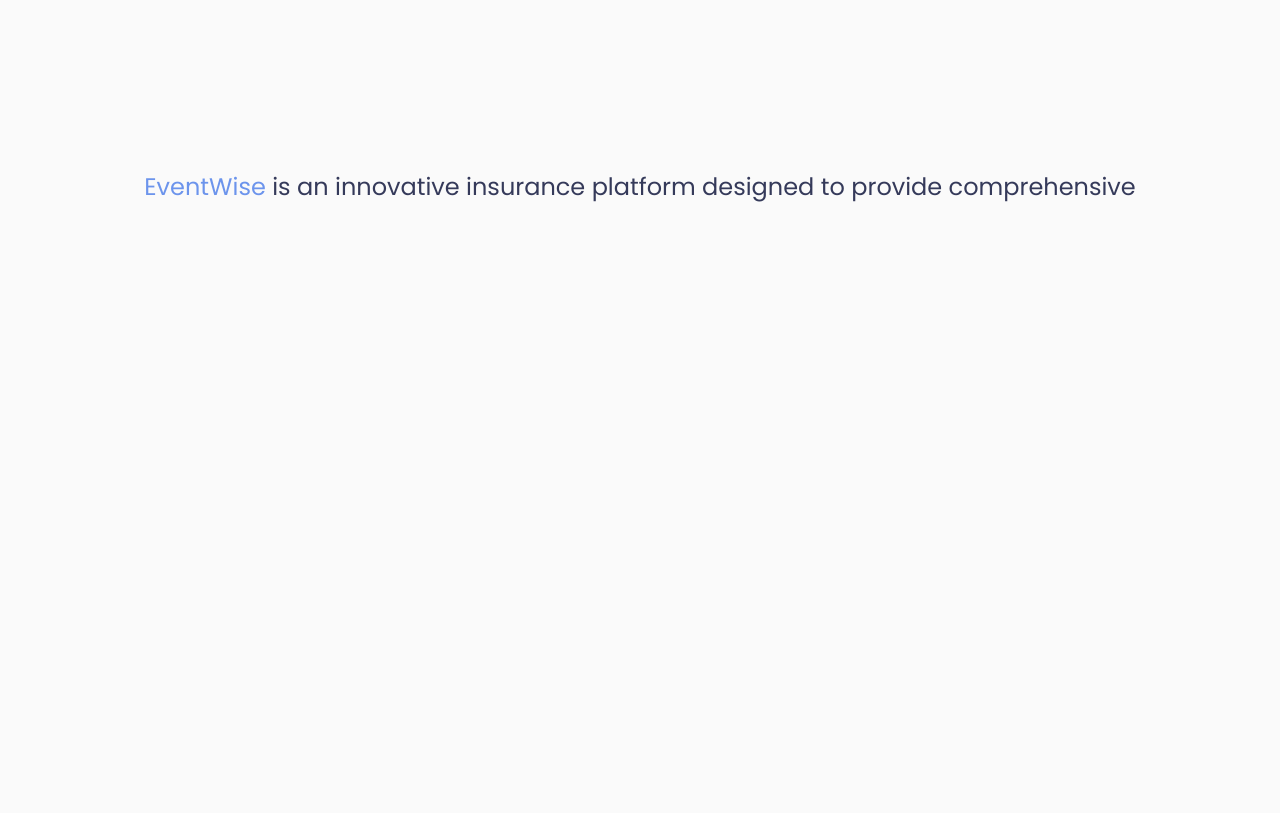
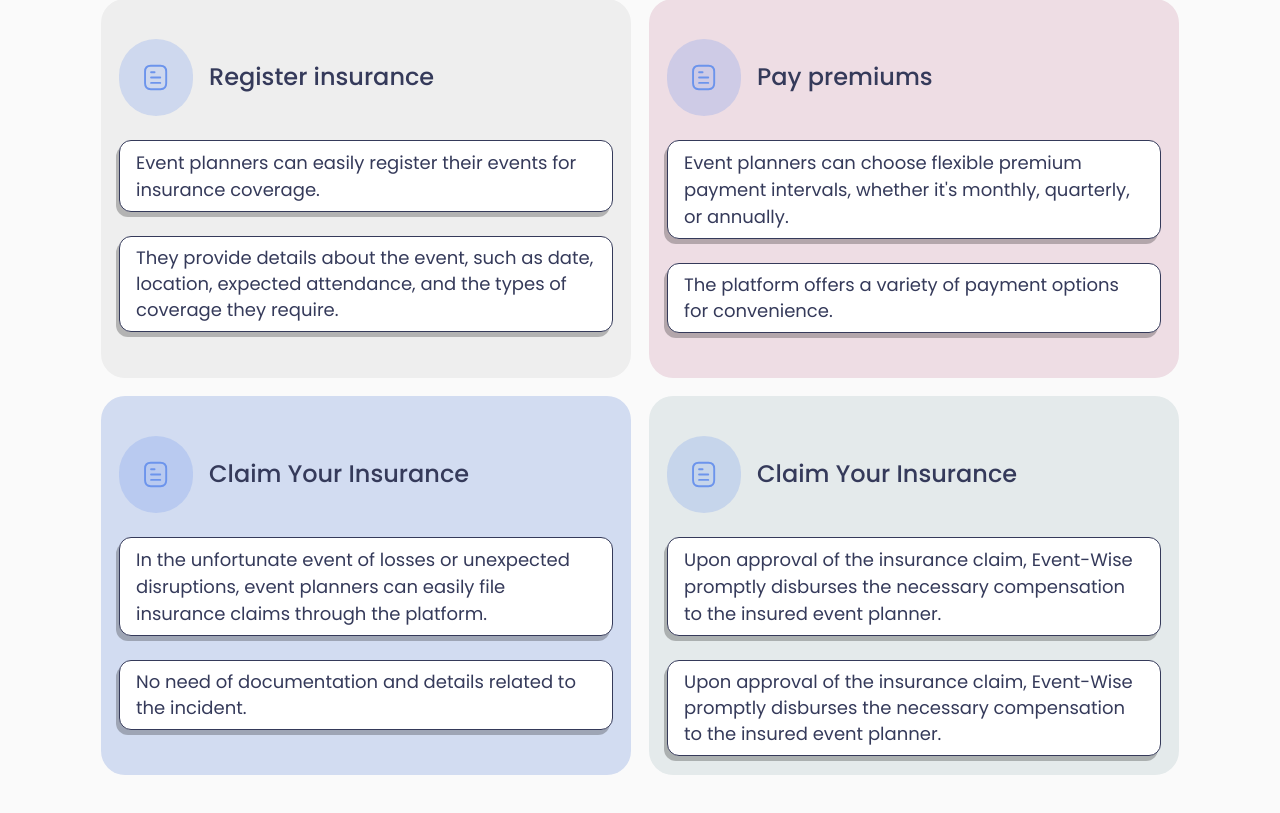
Before and after one commit to izaakwalz/eventwise.web, a Next.js app: page / in a window 1280 px wide. Shown: the part 1007-1820 px from the top of the page. Built offline with nearby package versions, Linux system fonts and the light colour scheme.

Commit message:
completed mobile responsiveness on how it works

```diff
--- /dev/null
+++ b/src/components/Icons.tsx
@@ -0,0 +1,47 @@
+export const DocumentIcon = () => (
+  <svg
+    xmlns="http://www.w3.org/2000/svg"
+    width="82"
+    height="82"
+    viewBox="0 0 82 82"
+    fill="none"
+  >
+    <circle cx="41" cy="41" r="41" fill="#6C94EC" fill-opacity="0.25" />
+  </svg>
+);
+
+export const CardIcon = () => (
+  <svg
+    xmlns="http://www.w3.org/2000/svg"
+    width="82"
+    height="82"
+    viewBox="0 0 82 82"
+    fill="none"
+  >
+    <circle cx="41" cy="41" r="41" fill="#6C94EC" fill-opacity="0.25" />
+  </svg>
+);
+
+export const ClaimIcon = () => (
+  <svg
+    xmlns="http://www.w3.org/2000/svg"
+    width="82"
+    height="82"
+    viewBox="0 0 82 82"
+    fill="none"
+  >
+    <circle cx="41" cy="41" r="41" fill="#6C94EC" fill-opacity="0.25" />
+  </svg>
+);
+
+export const PayIcon = () => {
+  <svg
+    xmlns="http://www.w3.org/2000/svg"
+    width="82"
+    height="82"
+    viewBox="0 0 82 82"
+    fill="none"
+  >
+    <circle cx="41" cy="41" r="41" fill="#6C94EC" fill-opacity="0.25" />
+  </svg>;
+};
--- a/src/sections/home/about.tsx
+++ b/src/sections/home/about.tsx
@@ -1,15 +1,44 @@
+import { DocumentIcon } from '@/components/Icons';
+import Image from 'next/image';
+import { ClaimYourInsurance, PayInsured, PayPremiums, RegisterInsurance } from './how-it-works';
+
 export default function About() {
   return (
     <section className="w-full">
-      <div className="w-full items-center justify-center">
-        <p className="text-[24px]/[32] text-center text-ews-300">
-          <span className="text-ews-200">EventWise</span> is an innovative
-          insurance platform designed to provide comprehensive coverage for
-          event planners and organizers utilizing Chain-link blockchain.
+      <div className="flex items-center justify-center text-center lg:px-[103px]">
+        <p className="text-[12px] lg:text-2xl">
+          <span className="text-ews-200">EventWise</span> is an innovative insurance platform
+          designed to provide comprehensive coverage for event planners and organizers utilizing
+          Chain-link blockchain.
         </p>
       </div>
-
-      {/* <section className="w-full"></section> */}
+      <div className="grid w-full grid-cols-1 gap-[18px] py-[52px] lg:grid-cols-2 lg:py-[100px] ">
+        {/* <div className="w-full flex flex-col items-start gap-6 max-w-[610px] h-[379px] rounded-3xl py-10 px-[18px] bg-ews-700">
+          <div className="flex items-center gap-4">
+            <div className="p-[25px] bg-ews-200/25 rounded-full">
+              <Image
+                src={"/document_icon.svg"}
+                width={24}
+                height={24}
+                alt="icon"
+              />
+            </div>
+            <p className="text-[24px] font-medium">Register insurance</p>
+          </div>
+          <div className="py-2 px-4 shadow-card flex items-center justify-center gap-2 s-full rounded-xl border border-ews-300 bg-white text-[18px]">
+            Event planners can easily register their events for insurance
+            coverage.
+          </div>
+          <div className="py-2 px-4 shadow-card flex items-center justify-center gap-2 s-full rounded-xl border border-ews-300 bg-white text-[18px]/[26px]">
+            They provide details about the event, such as date, location,
+            expected attendance, and the types of coverage they require.
+          </div>
+        </div> */}
+        <RegisterInsurance />
+        <PayPremiums />
+        <ClaimYourInsurance />
+        <PayInsured />
+      </div>
     </section>
   );
 }
--- a/src/sections/home/hero.tsx
+++ b/src/sections/home/hero.tsx
@@ -1,15 +1,26 @@
-import { hero_banner } from "@/config/image";
-import Image from "next/image";
+import { hero_banner } from '@/config/image';
+import Image from 'next/image';
 
 export default function Hero() {
   return (
-    <section className="w-full flex  justify-center h-[507px] shrink-0 rounded-3xl bg-ews-200/25 my-[104px]">
-      <div className="inline-flex items-start w-full  justify-center flex-col gap-8 py-[129px] pl-[104px]">
-        <h1 className="text-[58px]/[76px] font-bold text-ews-300">
+    <section className="my-[104px] flex h-full w-full shrink-0 flex-col-reverse  items-center justify-center rounded-3xl bg-ews-200/25 lg:h-[507px] lg:flex-row">
+      <div className="inline-flex w-full flex-col  items-start justify-center gap-8 px-[18px] py-4 lg:py-[129px] lg:pl-[104px]">
+        <h1 className="text-[18px]/[26px] font-bold text-ews-300 lg:text-[58px]/[76px]">
           Insure your event in a <span className="text-ews-200">smart way</span>
         </h1>
+        <p>
+          Business insurance can be tricky. Finding the right protection doesn’t have to be.
+          Insurance can help you.{' '}
+        </p>
       </div>
-      <Image src={hero_banner} alt="" width={517} height={349} priority />
+      <Image
+        src={hero_banner}
+        alt=""
+        width={517}
+        height={349}
+        priority
+        className="h-[101px] w-[150px] lg:h-[349px] lg:w-[517px]"
+      />
     </section>
   );
 }
--- /dev/null
+++ b/src/sections/home/how-it-works.tsx
@@ -0,0 +1,74 @@
+import Image from 'next/image';
+
+export const RegisterInsurance = () => (
+  <div className="flex h-full w-full max-w-[610px] flex-col items-start gap-6 rounded-3xl bg-ews-700 px-[18px] py-10 lg:h-[379px]">
+    <div className="flex items-center gap-4">
+      <div className="rounded-full bg-ews-200/25 p-[25px]">
+        <Image src={'/document_icon.svg'} width={24} height={24} alt="icon" />
+      </div>
+      <p className="text-[24px] font-medium">Register insurance</p>
+    </div>
+    <div className="s-full flex items-center justify-center gap-2 rounded-xl border border-ews-300 bg-white px-4 py-2 text-[18px] shadow-card">
+      Event planners can easily register their events for insurance coverage.
+    </div>
+    <div className="s-full flex items-center justify-center gap-2 rounded-xl border border-ews-300 bg-white px-4 py-2 text-[18px]/[26px] shadow-card">
+      They provide details about the event, such as date, location, expected attendance, and the
+      types of coverage they require.
+    </div>
+  </div>
+);
+
+export const PayPremiums = () => (
+  <div className="flex h-full w-full max-w-[610px] flex-col items-start gap-6 rounded-3xl bg-ews-400 px-[18px] py-10 lg:h-[379px]">
+    <div className="flex items-center gap-4">
+      <div className="rounded-full bg-ews-200/25 p-[25px]">
+        <Image src={'/document_icon.svg'} width={24} height={24} alt="icon" />
+      </div>
+      <p className="text-[24px] font-medium">Pay premiums</p>
+    </div>
+    <div className="s-full flex items-center justify-center gap-2 rounded-xl border border-ews-300 bg-white px-4 py-2 text-[18px] shadow-card">
+      Event planners can choose flexible premium payment intervals, whether it&apos;s monthly,
+      quarterly, or annually.
+    </div>
+    <div className="s-full flex items-center justify-center gap-2 rounded-xl border border-ews-300 bg-white px-4 py-2 text-[18px]/[26px] shadow-card">
+      The platform offers a variety of payment options for convenience.
+    </div>
+  </div>
+);
+
+export const ClaimYourInsurance = () => (
+  <div className="flex h-full w-full max-w-[610px] flex-col items-start gap-6 rounded-3xl bg-ews-600 px-[18px] py-10 lg:h-[379px]">
+    <div className="flex items-center gap-4">
+      <div className="rounded-full bg-ews-200/25 p-[25px]">
+        <Image src={'/document_icon.svg'} width={24} height={24} alt="icon" />
+      </div>
+      <p className="text-[24px] font-medium">Claim Your Insurance</p>
+    </div>
+    <div className="s-full flex items-center justify-center gap-2 rounded-xl border border-ews-300 bg-white px-4 py-2 text-[18px] shadow-card">
+      In the unfortunate event of losses or unexpected disruptions, event planners can easily file
+      insurance claims through the platform.
+    </div>
+    <div className="s-full flex items-center justify-center gap-2 rounded-xl border border-ews-300 bg-white px-4 py-2 text-[18px]/[26px] shadow-card">
+      No need of documentation and details related to the incident.
+    </div>
+  </div>
+);
+
+export const PayInsured = () => (
+  <div className="flex h-full w-full max-w-[610px] flex-col items-start gap-6 rounded-3xl bg-ews-500 px-[18px] py-10 lg:h-[379px]">
+    <div className="flex items-center gap-4">
+      <div className="rounded-full bg-ews-200/25 p-[25px]">
+        <Image src={'/document_icon.svg'} width={24} height={24} alt="icon" />
+      </div>
+      <p className="text-[24px] font-medium">Claim Your Insurance</p>
+    </div>
+    <div className="s-full flex items-center justify-center gap-2 rounded-xl border border-ews-300 bg-white px-4 py-2 text-[18px] shadow-card">
+      Upon approval of the insurance claim, Event-Wise promptly disburses the necessary compensation
+      to the insured event planner.
+    </div>
+    <div className="s-full flex items-center justify-center gap-2 rounded-xl border border-ews-300 bg-white px-4 py-2 text-[18px]/[26px] shadow-card">
+      Upon approval of the insurance claim, Event-Wise promptly disburses the necessary compensation
+      to the insured event planner.
+    </div>
+  </div>
+);
```
